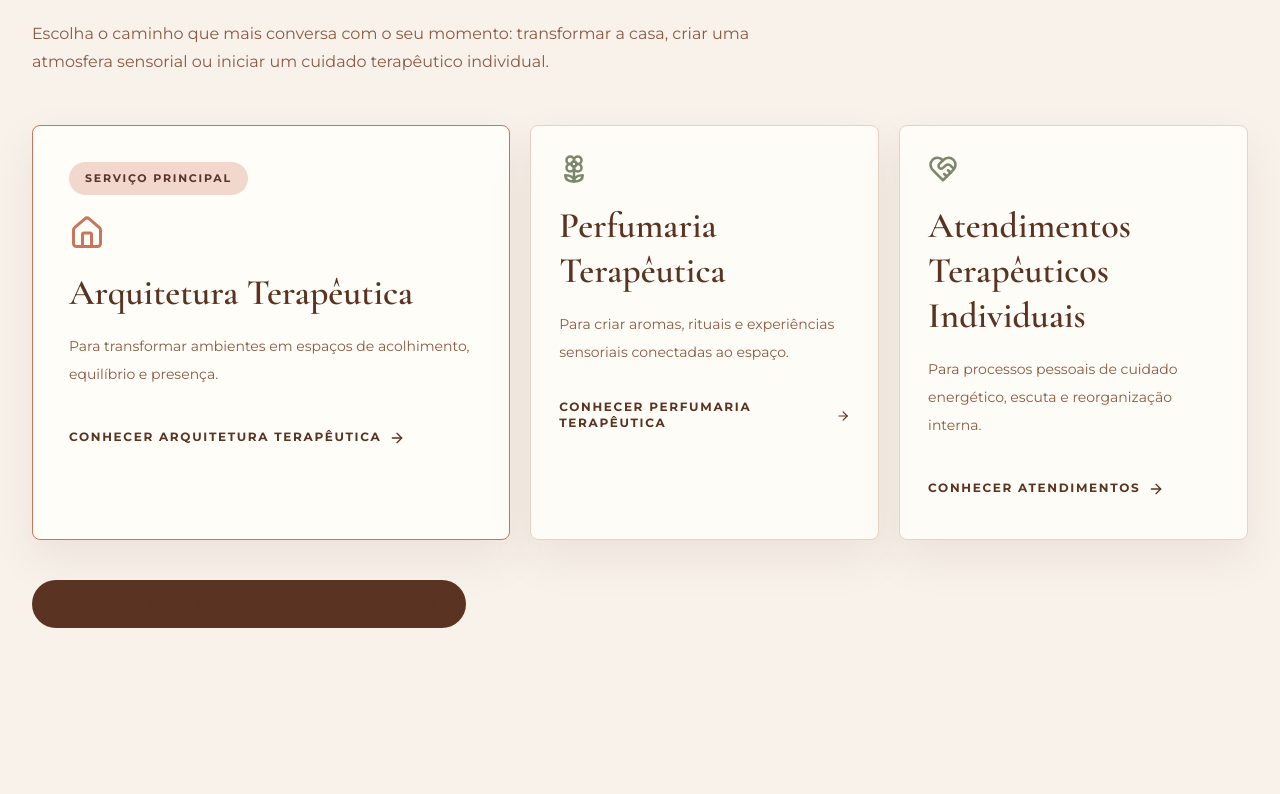
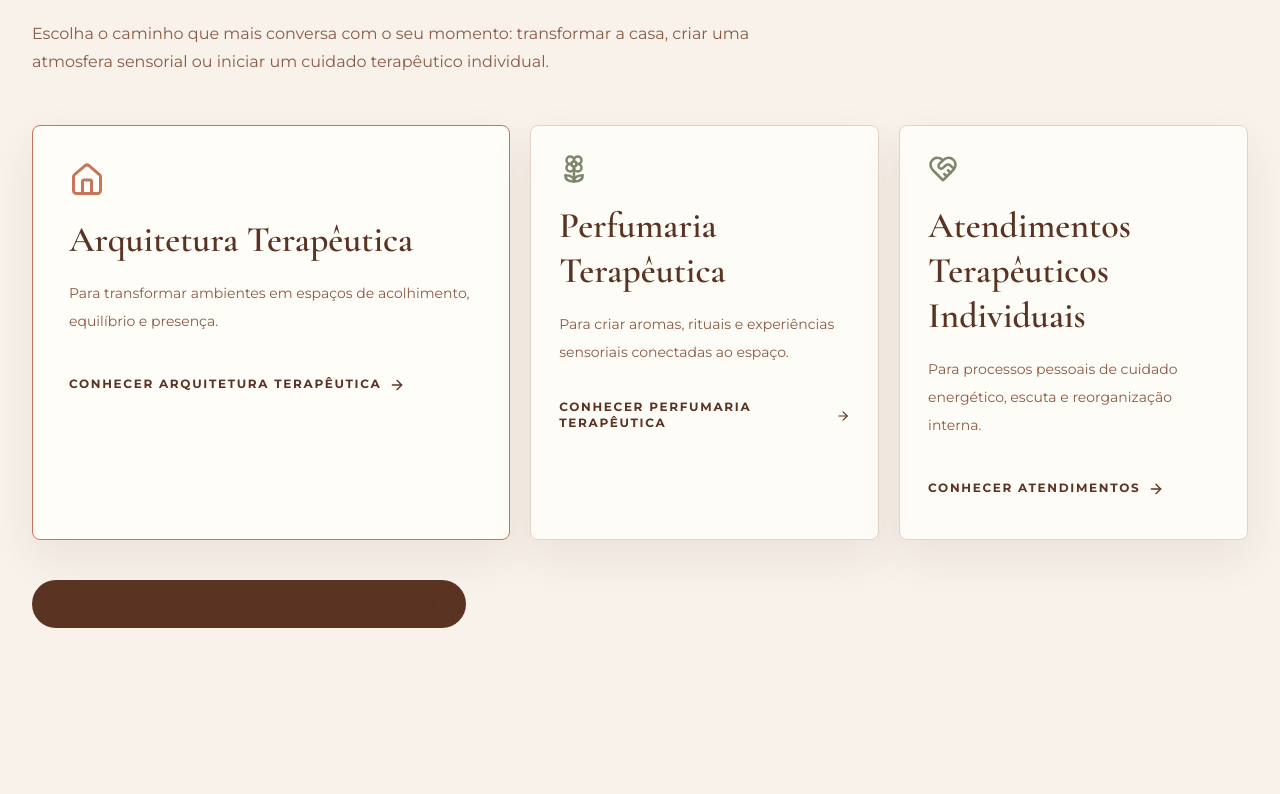
Before and after one commit to graziberry/graziellafusari.com, a Next.js app: page / in a window 1280 px wide. Shown: the part 1706-2500 px from the top of the page. Built offline with nearby package versions, Linux system fonts and the light colour scheme; no server answers.

Commit message:
Remove main service badge from home

```diff
--- a/components/ServiceOverviewCards.tsx
+++ b/components/ServiceOverviewCards.tsx
@@ -18,11 +18,6 @@ export function ServiceOverviewCards({ compact = false }: ServiceOverviewCardsPr
               : "border-line bg-surface/90"
           }`}
         >
-          {service.featured ? (
-            <span className="mb-5 inline-flex rounded-full bg-blush/55 px-4 py-2 text-[11px] font-bold uppercase tracking-[0.16em] text-brown">
-              Serviço principal
-            </span>
-          ) : null}
           <service.icon className={service.featured ? "text-terracotta" : "text-sage"} size={service.featured ? 36 : 30} />
           <h3 className="mt-5 font-heading text-3xl font-semibold leading-tight text-brown md:text-4xl">
             {service.title}
```
